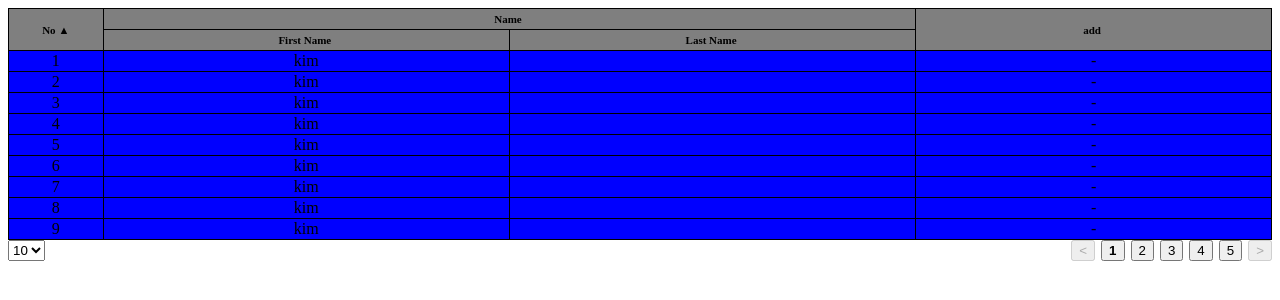
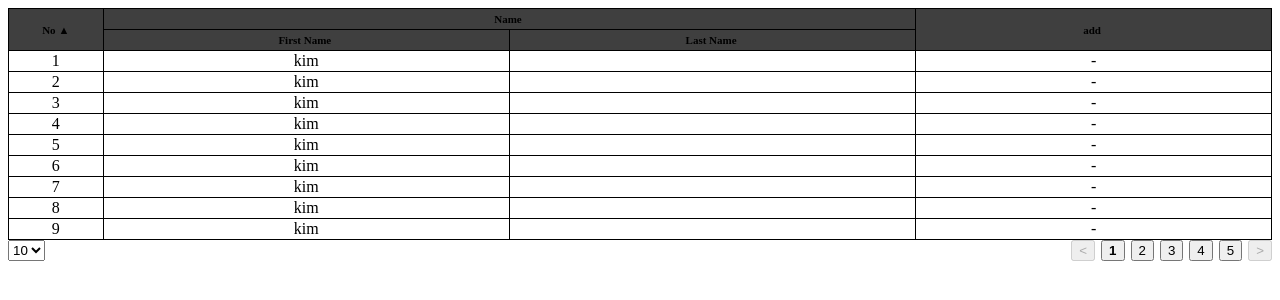
Before and after one commit to novice1993/rex-web-table, a React (Vite) app: page / in a window 1280 px wide. Shown: the top 300 px of the page. Built offline with nearby package versions, Linux system fonts and the light colour scheme; what jotai-immer would draw is missing.

Commit message:
[refactor] className props 제거
Desc
- className으로 props 제거 (금주 내로 정리하여 배포하기 위하여 일시적으로 기능 축소)

```diff
--- a/src/App.tsx
+++ b/src/App.tsx
@@ -65,8 +65,6 @@ const headerOption: HeaderOptionType[] = [
   { accessorKey: "add", layer: 1, colSpan: 1, rowSpan: 2 },
 ];
 
-import style from "./style.module.css";
-
 function App() {
   const { table, totalPageNum, pagination, setPagination } = useTable<Example>({
     data: dummyData,
@@ -88,21 +86,28 @@ function App() {
         <TableHeader
           table={table}
           headerOptionType={headerOption}
-          className={style.tableHeader}
+          style={{
+            textAlign: "center",
+            padding: "4px",
+            border: "1px solid black",
+            fontSize: "11px",
+            backgroundColor: "rgba(0, 0, 0, 0.5)",
+          }}
         />
         <TableBody
           table={table}
           style={{
-            backgroundColor: "blue",
+            // backgroundColor: "blue",
             border: "1px solid black",
             textAlign: "center",
           }}
           interactiveStyles={{
             hoverColor: "red",
-            subRowHoverColor: "yellow",
           }}
-          subRowExpand={true}
-          subRowStyle={{ backgroundColor: "pink" }}
+          subRowProps={{
+            isExpand: true,
+            hoverColor: "green",
+          }}
         />
       </TableProvider>
 
--- a/src/components/TableBody/DefaultSubRow.tsx
+++ b/src/components/TableBody/DefaultSubRow.tsx
@@ -6,22 +6,16 @@ interface DefaultSubRowProps {
   rowIndex: number;
   contents: Array<object>;
   style?: CSSProperties;
-  className?: string;
-  subRowStyle?: CSSProperties;
-  subRowClassName?: string;
-  subRowHoverColor?: string;
+
+  subRowStyles?: {
+    style?: CSSProperties;
+    hoverColor?: string;
+  };
 }
 
 const DefaultSubRow = (props: DefaultSubRowProps) => {
-  const {
-    rowIndex,
-    contents,
-    style,
-    className,
-    subRowStyle,
-    subRowClassName,
-    subRowHoverColor,
-  } = props;
+  const { rowIndex, contents, style, subRowStyles } = props;
+
   const key = useRef(0);
   const { subRowClickEvent, subRowCellClickEvent } = useTableContext();
 
@@ -54,10 +48,10 @@ const DefaultSubRow = (props: DefaultSubRowProps) => {
         style={
           {
             cursor: "default",
-            backgroundColor: subRowStyle?.backgroundColor
-              ? subRowStyle.backgroundColor
+            backgroundColor: subRowStyles?.style?.backgroundColor
+              ? subRowStyles?.style?.backgroundColor
               : style?.backgroundColor,
-            "--subRow-hover-color": `${subRowHoverColor}`,
+            "--subRow-hover-color": `${subRowStyles?.hoverColor}`,
           } as CSSProperties
         }
         onClick={handleClickSubRow}
@@ -68,10 +62,9 @@ const DefaultSubRow = (props: DefaultSubRowProps) => {
               key={value}
               style={{
                 ...style,
-                ...subRowStyle,
-                backgroundColor: "transparent",
+                ...subRowStyles?.style,
+                backgroundColor: undefined,
               }}
-              className={subRowClassName ? subRowClassName : className}
               onClick={(e) =>
                 handleClickSubRowCell(e, cellIndex, rowIndex, itemIndex)
               }
--- a/src/components/TableBody/TableBodyCell.tsx
+++ b/src/components/TableBody/TableBodyCell.tsx
@@ -4,28 +4,16 @@ import { Cell } from "@tanstack/react-table";
 interface TableBodyCellProps<T> {
   cell: Cell<T, unknown>;
   style?: CSSProperties;
-  className?: string;
 }
 
-const TableBodyCell = <T,>({
-  cell,
-  style,
-  className,
-}: TableBodyCellProps<T>) => {
+const TableBodyCell = <T,>({ cell, style }: TableBodyCellProps<T>) => {
   // typeof fucntion 일 경우, columns 생성 시 custom 한 cell value 적용
   const cellValue =
     typeof cell.column.columnDef.cell === "function"
       ? cell.column.columnDef.cell(cell.getContext())
       : cell.getValue();
 
-  return (
-    <td
-      style={{ ...style, backgroundColor: "transparent" }}
-      className={className}
-    >
-      {cellValue}
-    </td>
-  );
+  return <td style={{ ...style, backgroundColor: undefined }}>{cellValue}</td>;
 };
 
 export default TableBodyCell;
--- a/src/components/TableBody/TableBodyRow.tsx
+++ b/src/components/TableBody/TableBodyRow.tsx
@@ -8,33 +8,24 @@ import "./style.css";
 interface TableBodyRowProps<T> {
   row: Row<T>;
   style?: CSSProperties;
-  className?: string;
 
-  subRowExpand?: boolean;
-  subRowStyle?: CSSProperties;
-  subRowClassName?: string;
+  subRowProps?: {
+    isExpand: boolean;
+    style?: CSSProperties;
+    hoverColor?: string;
+  };
 
   interactiveStyles: {
     hoverColor?: string;
     clickedColor?: string;
-    subRowHoverColor?: string;
   };
 }
 
 const TableBodyRow = <T,>(props: TableBodyRowProps<T>) => {
-  const {
-    row,
-    style,
-    subRowStyle,
-    interactiveStyles,
-
-    className,
-    subRowClassName,
-    subRowExpand,
-  } = props;
+  const { row, style, interactiveStyles, subRowProps } = props;
 
   const cellGroup = row.getVisibleCells();
-  const { hoverColor, clickedColor, subRowHoverColor } = interactiveStyles;
+  const { hoverColor, clickedColor } = interactiveStyles;
 
   const { rowClickEvent } = useTableContext();
   const [isRowClicked, setRowClick] = useState(false);
@@ -67,26 +58,19 @@ const TableBodyRow = <T,>(props: TableBodyRowProps<T>) => {
         className="row"
       >
         {cellGroup.map((cell) => {
-          return (
-            <TableCell
-              key={cell.id}
-              cell={cell}
-              style={style}
-              className={className}
-            />
-          );
+          return <TableCell key={cell.id} cell={cell} style={style} />;
         })}
       </tr>
 
       {/* Sub Row */}
-      {subRowExpand && row.getIsExpanded() && (
+      {subRowProps?.isExpand && row.getIsExpanded() && (
         <TableSubRow
           row={row}
           style={style}
-          className={className}
-          subRowStyle={subRowStyle}
-          subRowClassName={subRowClassName}
-          subRowHoverColor={subRowHoverColor}
+          subRowStyles={{
+            style: subRowProps.style,
+            hoverColor: subRowProps.hoverColor,
+          }}
         />
       )}
     </>
--- a/src/components/TableBody/TableSubRow.tsx
+++ b/src/components/TableBody/TableSubRow.tsx
@@ -10,21 +10,15 @@ import { subRowContentsAtom } from "../../atom/subRowContentsAtom";
 interface TableSubRowProps<T> {
   row: Row<T>;
   style?: CSSProperties;
-  className?: string;
-  subRowStyle?: CSSProperties;
-  subRowClassName?: string;
-  subRowHoverColor?: string;
+
+  subRowStyles?: {
+    style?: CSSProperties;
+    hoverColor?: string;
+  };
 }
 
 const TableSubRow = <T,>(props: TableSubRowProps<T>) => {
-  const {
-    row,
-    style,
-    className,
-    subRowStyle,
-    subRowClassName,
-    subRowHoverColor,
-  } = props;
+  const { row, style, subRowStyles } = props;
   const { SubRowComponent, useParentRowUi } = useTableContext();
 
   const subRowContents = useAtomValue(subRowContentsAtom);
@@ -38,10 +32,7 @@ const TableSubRow = <T,>(props: TableSubRowProps<T>) => {
         rowIndex={row.index}
         contents={contents}
         style={style}
-        className={className}
-        subRowStyle={subRowStyle}
-        subRowClassName={subRowClassName}
-        subRowHoverColor={subRowHoverColor}
+        subRowStyles={subRowStyles}
       />
     );
   }
@@ -49,14 +40,7 @@ const TableSubRow = <T,>(props: TableSubRowProps<T>) => {
   if (SubRowComponent) {
     return (
       <tr>
-        <td
-          colSpan={row.getVisibleCells().length}
-          style={{
-            ...style,
-            padding: 0,
-          }}
-          className={className}
-        >
+        <td colSpan={row.getVisibleCells().length} style={{ padding: 0 }}>
           <SubRowComponent contents={contents} />
         </td>
       </tr>
--- a/src/components/TableBody/index.tsx
+++ b/src/components/TableBody/index.tsx
@@ -6,24 +6,16 @@ interface TableBodyProps<T> extends TableProps<T> {
   interactiveStyles: {
     hoverColor?: string;
     clickedColor?: string;
-    subRowHoverColor?: string;
   };
-
-  subRowExpand?: boolean;
-  subRowStyle?: CSSProperties;
-  subRowClassName?: string;
+  subRowProps?: {
+    isExpand: boolean;
+    style?: CSSProperties;
+    hoverColor?: string;
+  };
 }
 
 const TableBody = <T,>(props: TableBodyProps<T>) => {
-  const {
-    table,
-    style,
-    className,
-    subRowExpand,
-    subRowStyle,
-    subRowClassName,
-    interactiveStyles,
-  } = props;
+  const { table, style, subRowProps, interactiveStyles } = props;
   const rows = table.getRowModel().rows;
 
   return (
@@ -32,11 +24,8 @@ const TableBody = <T,>(props: TableBodyProps<T>) => {
         <TableBodyRow
           key={row.id}
           style={style}
-          className={className}
           row={row}
-          subRowExpand={subRowExpand}
-          subRowStyle={subRowStyle}
-          subRowClassName={subRowClassName}
+          subRowProps={subRowProps}
           interactiveStyles={interactiveStyles}
         />
       ))}
--- a/src/components/TableHeader/TableHeaderCell.tsx
+++ b/src/components/TableHeader/TableHeaderCell.tsx
@@ -8,14 +8,9 @@ import {
 interface TableHeaderCellProps<T> {
   header: Header<T, unknown>;
   style?: CSSProperties;
-  className?: string;
 }
 
-const TableHeaderCell = <T,>({
-  header,
-  style,
-  className,
-}: TableHeaderCellProps<T>) => {
+const TableHeaderCell = <T,>({ header, style }: TableHeaderCellProps<T>) => {
   const headerName = header.column.columnDef.header as ReactNode;
   const sortingType = header.column.getIsSorted();
   const sortingTypeIcon = getSortingDirectionUi(sortingType);
@@ -23,7 +18,6 @@ const TableHeaderCell = <T,>({
   return (
     <th
       key={header.id}
-      className={className}
       style={{
         width: `${header.getSize()}px`,
         ...style,
--- a/src/components/TableHeader/TableHeaderRow.tsx
+++ b/src/components/TableHeader/TableHeaderRow.tsx
@@ -5,23 +5,13 @@ import TableHeaderCell from "./TableHeaderCell";
 interface TableHeaderRowProps<T> {
   headerGroup: HeaderDataType<T>;
   style?: CSSProperties;
-  className?: string;
 }
 
-const TableHeaderRow = <T,>({
-  headerGroup,
-  style,
-  className,
-}: TableHeaderRowProps<T>) => {
+const TableHeaderRow = <T,>({ headerGroup, style }: TableHeaderRowProps<T>) => {
   return (
     <tr>
       {headerGroup.headers.map((header) => (
-        <TableHeaderCell
-          key={header.id}
-          className={className}
-          style={style}
-          header={header}
-        />
+        <TableHeaderCell key={header.id} style={style} header={header} />
       ))}
     </tr>
   );
--- a/src/components/TableHeader/index.tsx
+++ b/src/components/TableHeader/index.tsx
@@ -4,7 +4,7 @@ import { getHeader } from "../../util/header.util";
 import TableHeaderRow from "./TableHeaderRow";
 
 const TableHeader = <T,>(props: TableProps<T>) => {
-  const { table, headerOptionType, style, className } = props;
+  const { table, headerOptionType, style } = props;
   const headerGroups = getHeader({ table, headerOptionType });
 
   return (
@@ -12,7 +12,6 @@ const TableHeader = <T,>(props: TableProps<T>) => {
       {headerGroups.map((headerGroup) => (
         <TableHeaderRow
           key={headerGroup.depth}
-          className={className}
           style={style}
           headerGroup={headerGroup}
         />
--- a/src/style.module.css
+++ /dev/null
@@ -1,7 +0,0 @@
-.tableHeader {
-  text-align: center;
-  padding: 4px;
-  border: 1px solid black;
-  font-size: 11px;
-  background-color: rgba(0, 0, 0, 0.5);
-}
--- a/src/type/type.ts
+++ b/src/type/type.ts
@@ -11,5 +11,4 @@ export interface TableProps<T> {
   table: Table<T>;
   headerOptionType?: HeaderOptionType[];
   style?: CSSProperties;
-  className?: string;
 }
```
